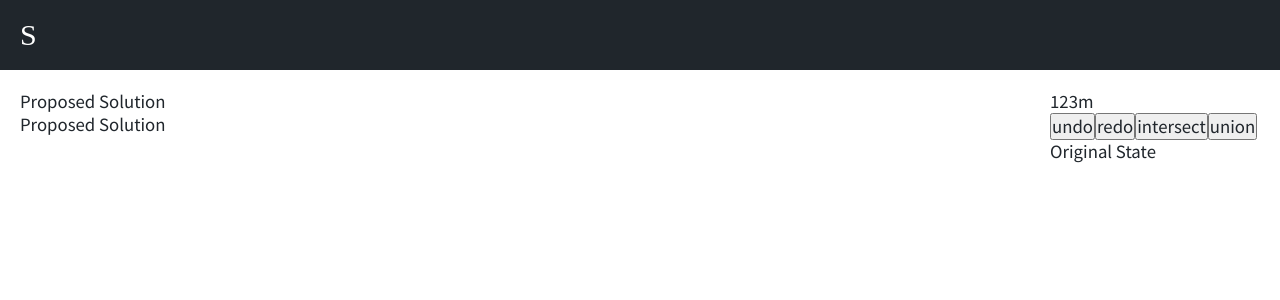
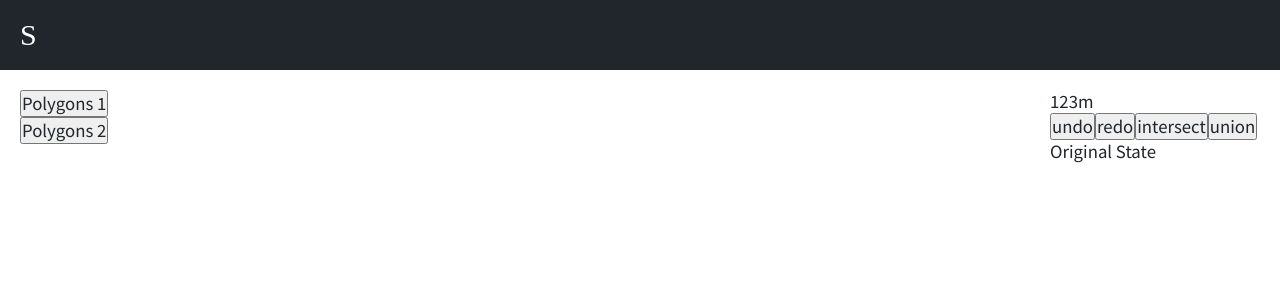
Before and after one commit to larryschirmer/shape-map, a React (Create React App) app: page / in a window 1280 px wide. Shown: the top 300 px of the page. Built offline with nearby package versions, Linux system fonts and the light colour scheme; a web font is replaced by a local one.

Commit message:
feat: load data and populate solution names

```diff
--- /dev/null
+++ b/src/app/slices/appData.ts
@@ -0,0 +1,44 @@
+import { createSlice, PayloadAction } from '@reduxjs/toolkit';
+
+import data from 'data';
+
+type Solution = {
+  id: number;
+  name: string;
+  features: {
+    polygon: number[][][];
+  }[];
+};
+
+type AppData = {
+  data: Solution[];
+  selectedSolution: number | null; // solution id
+};
+
+const initialState: AppData = {
+  data: [],
+  selectedSolution: null,
+};
+
+export const appDataSlice = createSlice({
+  name: 'addData',
+  initialState,
+  reducers: {
+    loadData: (state) => {
+      state.data = data.map(({ id, name, features }) => ({
+        id,
+        name,
+        features: features.map(({ geometry }) => ({
+          polygon: geometry.coordinates,
+        })),
+      }));
+    },
+    selectSolution: (state, action: PayloadAction<number>) => {
+      state.selectedSolution = action.payload;
+    },
+  },
+});
+
+export default appDataSlice.reducer;
+
+export const { loadData, selectSolution } = appDataSlice.actions;
--- a/src/app/store.ts
+++ b/src/app/store.ts
@@ -1,9 +1,11 @@
 import { configureStore, ThunkAction, Action } from '@reduxjs/toolkit';
 import counterReducer from 'components/Counter/counterSlice';
+import appDataReducer from 'app/slices/appData';
 
 export const store = configureStore({
   reducer: {
     counter: counterReducer,
+    appData: appDataReducer,
   },
 });
 
--- a/src/components/Home/Home.module.scss
+++ b/src/components/Home/Home.module.scss
@@ -17,10 +17,6 @@
       color: $grey-1;
     }
   }
-  .solutions {
-    grid-area: solutions;
-    padding: 2rem;
-  }
   .work-surface {
     grid-area: work-surface;
     padding: 2rem;
--- a/src/components/Home/Home.tsx
+++ b/src/components/Home/Home.tsx
@@ -1,19 +1,26 @@
-import React from 'react';
+import React, { useEffect } from 'react';
+
+import { useAppDispatch } from 'app/hooks';
+import { loadData } from 'app/slices/appData';
+
+import Solutions from 'components/Solutions';
 
 import styles from './Home.module.scss';
 
 const Home = () => {
+  const dispatch = useAppDispatch();
+
+  // load data
+  useEffect(() => {
+    dispatch(loadData());
+  }, [dispatch]);
+
   return (
     <div className={styles['home']}>
       <header className={styles['header']}>
         <h1 className={styles['logo']}>S</h1>
       </header>
-      <section className={styles['solutions']}>
-        <ul>
-          <li>Proposed Solution</li>
-          <li>Proposed Solution</li>
-        </ul>
-      </section>
+      <Solutions />
       <section className={styles['work-surface']}></section>
       <section className={styles['stats-tools']}>
         <div className={styles['stats']}>123m</div>
--- /dev/null
+++ b/src/components/Solutions/Solutions.module.scss
@@ -0,0 +1,10 @@
+@import 'styles/vars.scss';
+
+.solutions {
+  grid-area: solutions;
+  padding: 2rem;
+  ul {
+    display: flex;
+    flex-direction: column;
+  }
+}
--- /dev/null
+++ b/src/components/Solutions/Solutions.tsx
@@ -0,0 +1,26 @@
+import React from 'react';
+
+import { useAppSelector, useAppDispatch } from 'app/hooks';
+import { selectSolution } from 'app/slices/appData';
+
+import styles from './Solutions.module.scss';
+
+const Solutions = () => {
+  const { data } = useAppSelector(({ appData }) => ({
+    data: appData.data,
+  }));
+
+  return (
+    <section className={styles['solutions']}>
+      <ul>
+        {data.map(({ id, name }) => (
+          <li key={id}>
+            <button>{name}</button>
+          </li>
+        ))}
+      </ul>
+    </section>
+  );
+};
+
+export default Solutions;
--- /dev/null
+++ b/src/components/Solutions/index.ts
@@ -0,0 +1 @@
+export { default } from './Solutions';
--- a/src/data/index.ts
+++ b/src/data/index.ts
@@ -1,9 +1,9 @@
 import polygons1 from './SE_State_Management_Polygons_1.json';
 import polygons2 from './SE_State_Management_Polygons_2.json';
 
-type Data = {
+export type GEOFeature = {
+  id: number;
   name: string;
-  numFeatures: number;
   features: {
     type: string;
     properties: {};
@@ -12,17 +12,17 @@ type Data = {
       coordinates: number[][][];
     };
   }[];
-}[];
+};
 
-const data: Data = [
+const data: GEOFeature[] = [
   {
+    id: 1,
     name: 'Polygons 1',
-    numFeatures: polygons1.features.length,
     features: polygons1.features,
   },
   {
+    id: 2,
     name: 'Polygons 2',
-    numFeatures: polygons2.features.length,
     features: polygons2.features,
   },
 ];
```
